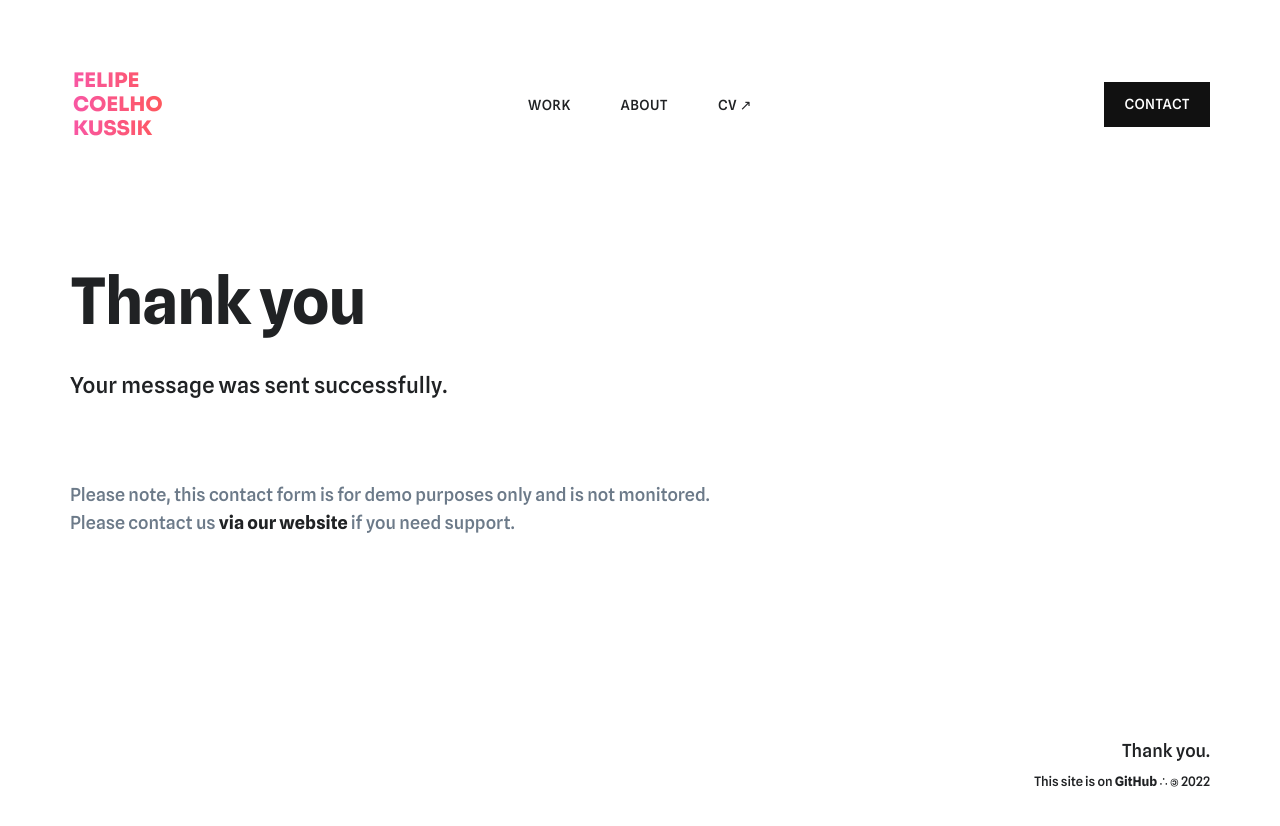
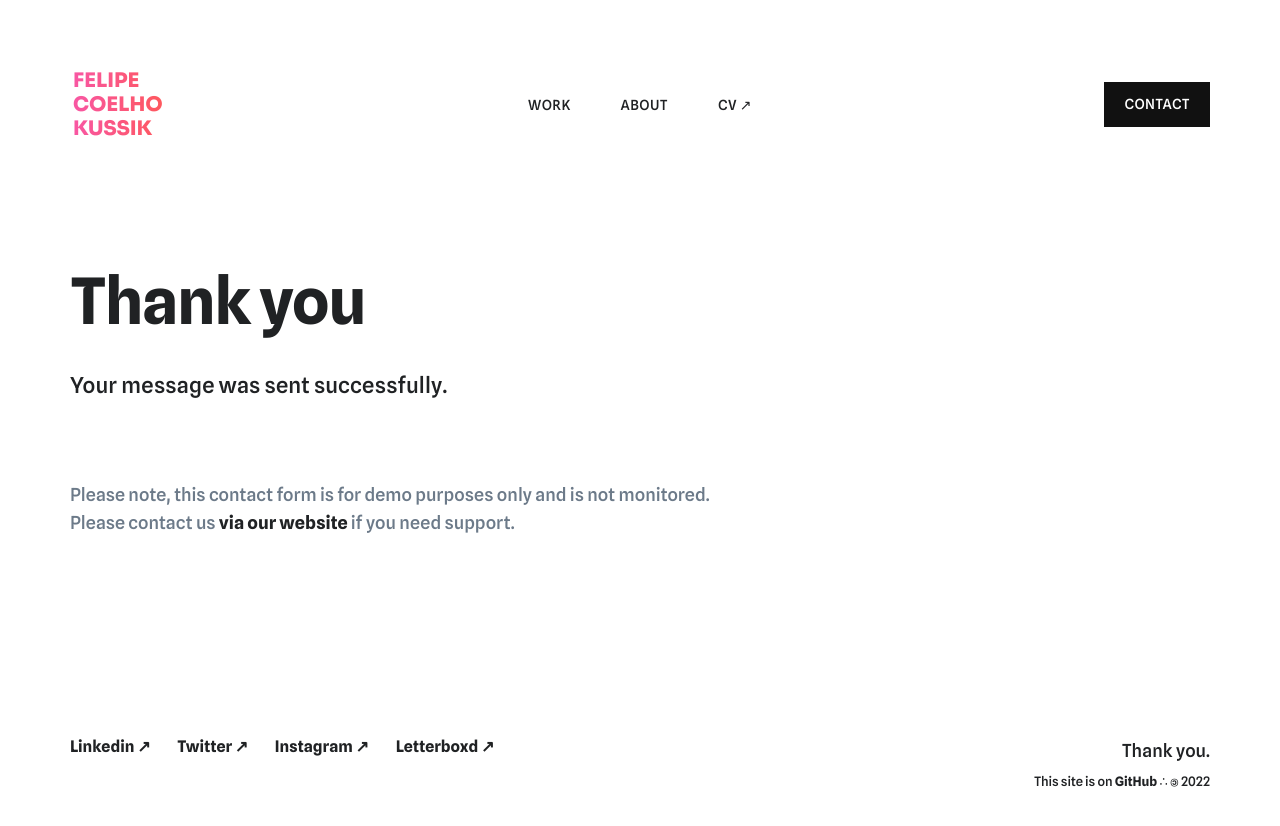
Before and after one commit to seufelipe/seufelipe.github.io, a Jekyll site: the page built from _pages/thanks.md, in a window 1280 px wide. Shown: the top 826 px of the page. Built offline with Jekyll 4.4.1, drawn with Linux system fonts in a browser that asks for light colours; nearby versions of some CDN libraries.

Commit message:
adds social links to footer

```diff
--- a/_data/settings.yml
+++ b/_data/settings.yml
@@ -36,7 +36,7 @@ contact_settings:
 social_settings:
   facebook_url: ''
   linkedin_url: 'https://www.linkedin.com/in/seufelipe/'
-  github_url: 'https://github.com/seufelipe/'
+  github_url: ''
   twitter_url: 'https://twitter.com/seufelipe/'
   instagram_url: 'https://instagram.com/seufelipe/'
   letterboxd_url: 'https://letterboxd.com/seufelipe/'
--- a/_includes/component-socials.html
+++ b/_includes/component-socials.html
@@ -3,7 +3,7 @@
 <span class="socials__item">
 	<a href="{{ url[1] }}" target="_blank" class=""
 		title="{{ url[0] | remove: '_url' | replace: '-', ' ' | capitalize }}">
-		{{ url[0] | remove: '_url' | replace: '-', ' ' | capitalize }}
+		{{ url[0] | remove: '_url' | replace: '-', ' ' | capitalize }} ↗
 	</a>
 </span>
 {% endif %}
--- a/_includes/footer.html
+++ b/_includes/footer.html
@@ -2,7 +2,7 @@
 	<div class="wrap grid">
 
 		<div>
-
+			{% include component-socials.html %}
 		</div>
 
 		<div class="footer__copyright">
```
